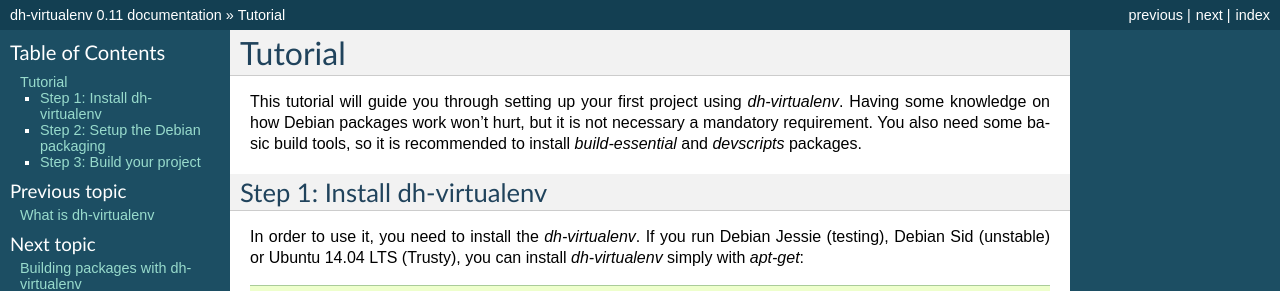
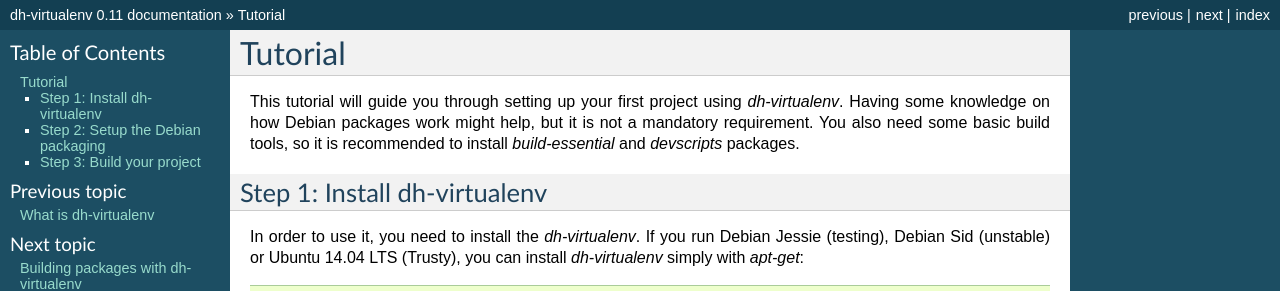
Before and after one commit to spotify/dh-virtualenv, a Sphinx documentation site: the page built from doc/tutorial.rst, in a window 1280 px wide. Shown: the top 291 px of the page. Built offline with Sphinx 7.4.7, drawn with Linux system fonts in a browser that asks for light colours.

Commit message:
update language

```diff
--- a/doc/tutorial.rst
+++ b/doc/tutorial.rst
@@ -4,7 +4,7 @@
 
 This tutorial will guide you through setting up your first project
 using *dh-virtualenv*. Having some knowledge on how Debian packages
-work won't hurt, but it is not necessary a mandatory requirement. You
+work might help, but it is not a mandatory requirement. You
 also need some basic build tools, so it is recommended to install
 `build-essential` and `devscripts` packages.
 
```
